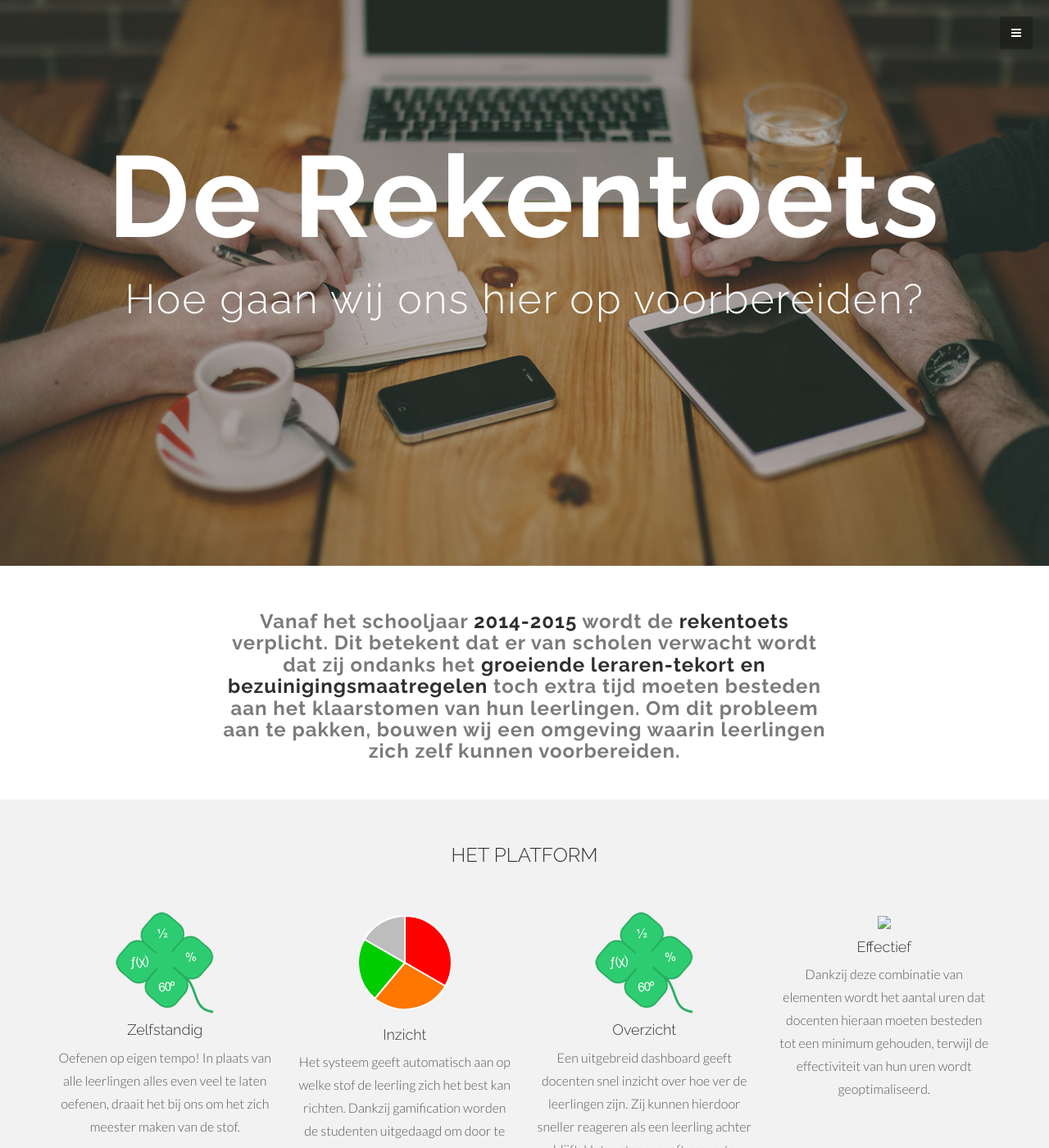
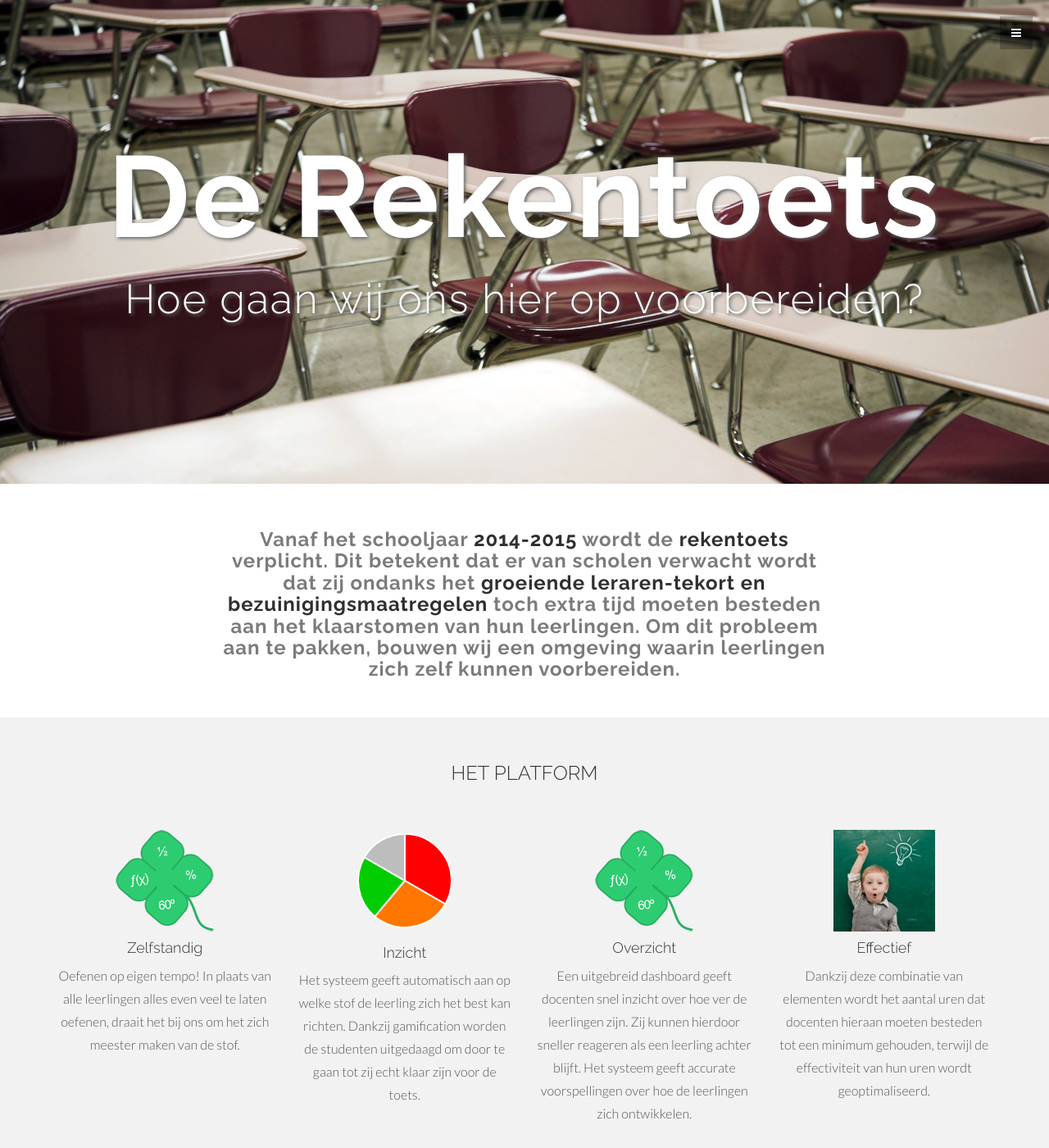
Before and after one commit to perceptum-github-transfer/verplichterekentoets, a Jekyll site: the page index.html, which Jekyll copies as it is, in a window 1280 px wide and 1400 px high. Shown: the whole window at 82% size. Built offline with Jekyll 4.4.1, drawn with Linux system fonts in a browser that asks for light colours; Markdown is read by kramdown in place of the engine named in the settings.

Commit message:
Added different header image. Added drop-shadow to header text for clearer readability

```diff
--- a/assets/css/main.css
+++ b/assets/css/main.css
@@ -79,13 +79,13 @@ a:after {
    ========================================================================== */
 
 #headerwrap {
-	background: url(../img/header-bg.jpg) no-repeat center top;
+	background: url(../img/desks.jpg) no-repeat center top;
 	margin-top: -10px;
 	padding-top:20px;
 	text-align:center;
 	background-attachment: relative;
 	background-position: center center;
-	min-height: 700px;
+	min-height: 600px;
 	width: 100%;
 
     -webkit-background-size: 100%;
@@ -102,6 +102,7 @@ a:after {
 #headerwrap h1 {
 	margin-top: 130px;
 	color: white;
+	text-shadow: 2px 2px 4px #666;
 	font-size: 140px;
 	font-weight: 700;
 	letter-spacing: 3px;
@@ -109,6 +110,7 @@ a:after {
 
 #headerwrap h2 {
 	color: white;
+	text-shadow: 2px 2px 4px #666;
 	font-size: 50px;
 	font-weight: 100;
 	letter-spacing: 2px;
```
Also changed, not shown: assets/img/desks.jpg (added), assets/img/gotit.jpg (added).
